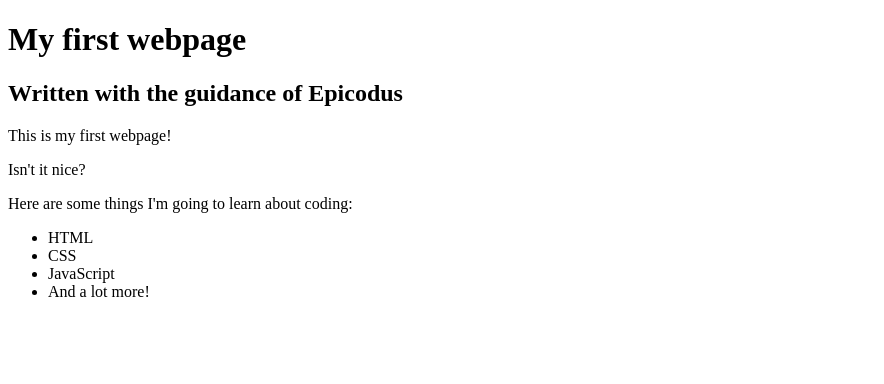
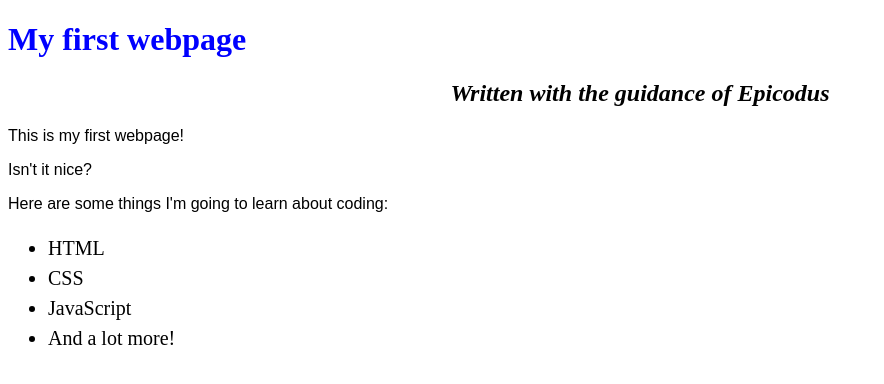
Before and after one commit to stockampj/my-first-webpage, a plain HTML site: page my-first-webpage.html in a window 1280 px wide. Shown: the whole page, without its empty margins (0-884 px from the left). Drawn offline with Linux system fonts and the light colour scheme.

Commit message:
actually add README and css file

```diff
--- /dev/null
+++ b/css/styles.css
@@ -0,0 +1,16 @@
+h1 {
+  color: blue;
+}
+h2 {
+  font-style: italic;
+  text-align: center;
+}
+
+p {
+  font-family: sans-serif;
+}
+
+ul {
+  font-size: 20px;
+  line-height: 30px;
+}
--- a/my-first-webpage.html
+++ b/my-first-webpage.html
@@ -1,6 +1,7 @@
 <!DOCTYPE html>
 <html>
   <head>
+<link href="css/styles.CSS" rel="stylesheet" type="text/css">
     <title>Web page #1</title>
   </head>
   <body>
```
Also changed, not shown: 1 other file.
